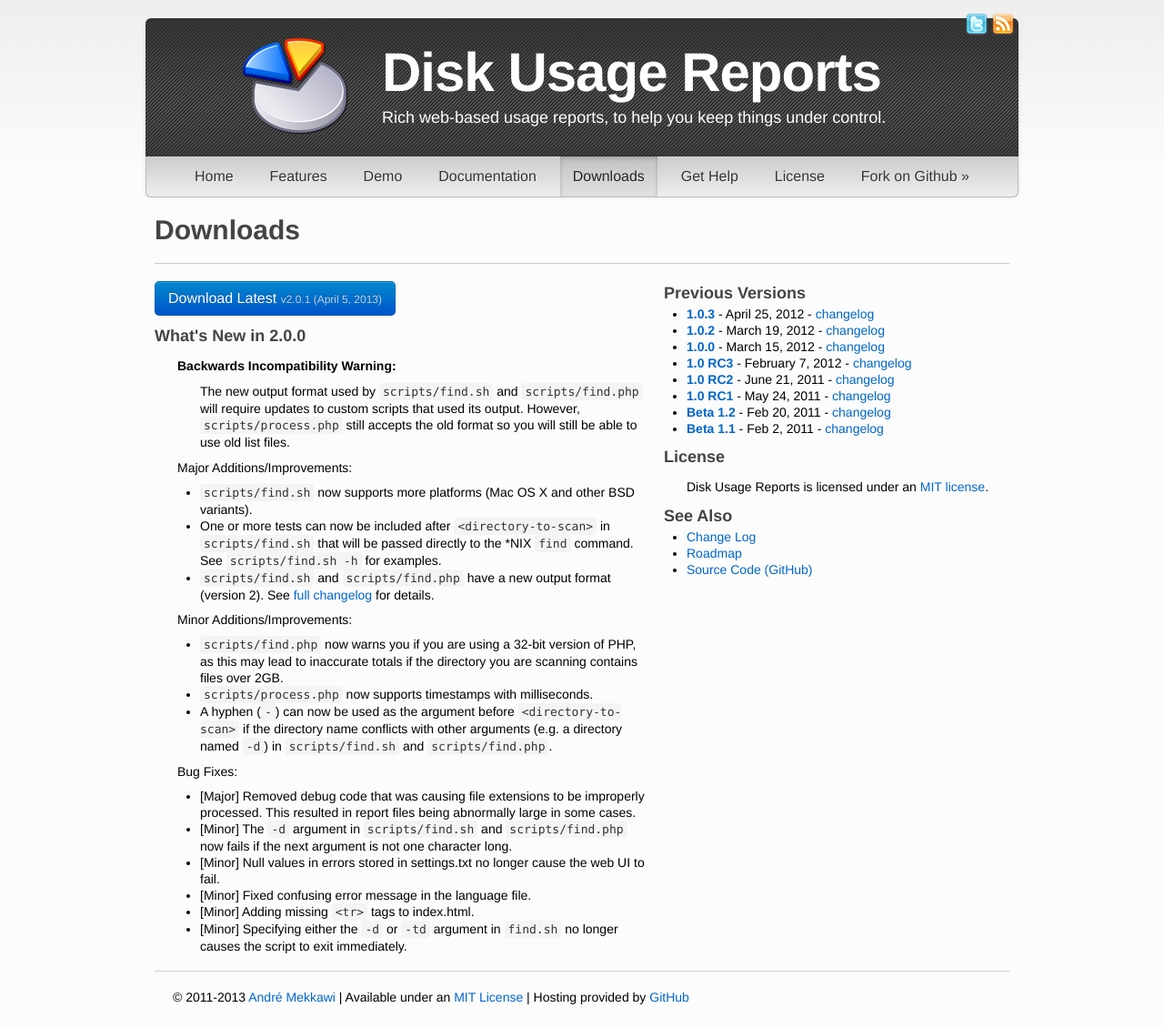
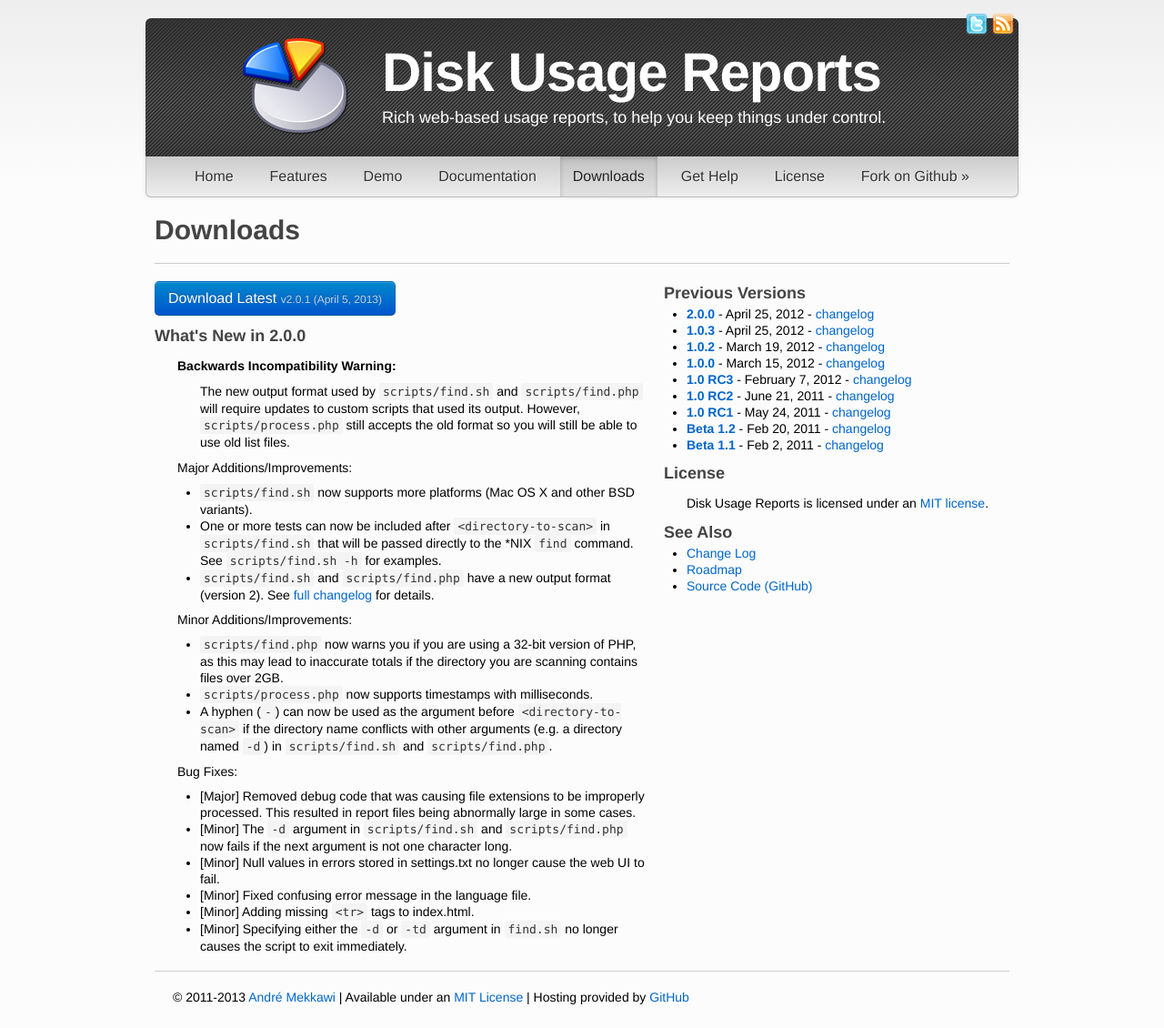
Before and after one commit to amekkawi/diskusagereports, a Jekyll site: the page built from download.html, in a window 1280 px wide. Shown: the whole page at 91% size. Built offline with Jekyll 4.4.1, drawn with Linux system fonts in a browser that asks for light colours.

Commit message:
Added missing link to download.html for v2.0.0

```diff
--- a/download.html
+++ b/download.html
@@ -40,6 +40,7 @@ activepage: downloads
 	<div class="span5">
 		<h3>Previous Versions</h3>
 		<ul>
+			<li><a href="downloads/diskusagereports_v2.0.0.zip" onclick="return ROD(this, 'v2.0.0');"><strong>2.0.0</strong></a> - April 25, 2012 - <a href="changelogs/#v2_0_0">changelog</a></li>
 			<li><a href="downloads/diskusagereports_v1.0.3.zip" onclick="return ROD(this, 'v1.0.3');"><strong>1.0.3</strong></a> - April 25, 2012 - <a href="changelogs/#v1_0_3">changelog</a></li>
 			<li><a href="downloads/diskusagereports_v1.0.2.zip" onclick="return ROD(this, 'v1.0.2');"><strong>1.0.2</strong></a> - March 19, 2012 - <a href="changelogs/#v1_0_2">changelog</a></li>
 			<li><a href="http://sourceforge.net/projects/diskusagereport/files/Release/diskusagereports_v1.0.0.zip/download" onclick="return ROD(this, 'v1.0.0');"><strong>1.0.0</strong></a> - March 15, 2012 - <a href="changelogs/#v1_0_0">changelog</a></li>
```
